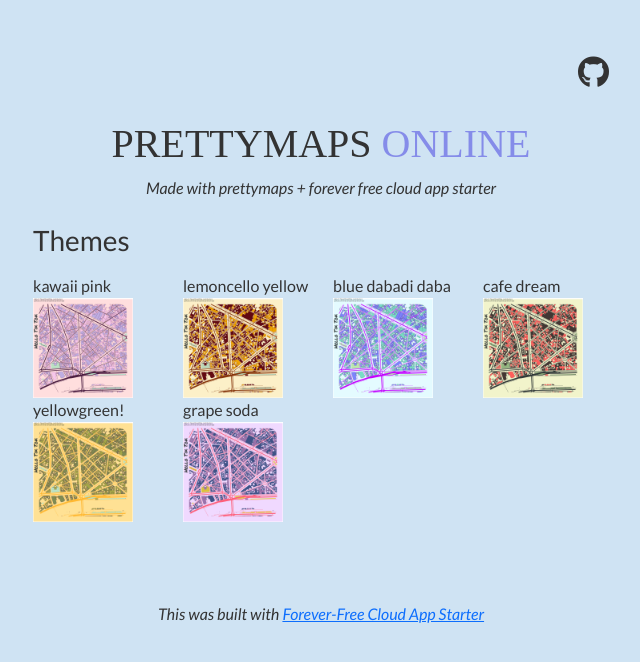
After one commit to celina-lopez/prettymaps-online, a FastAPI app: template templates/examples.html in a window 1280 px wide. The commit adds this page. Shown: the top 662 px of the page, without its empty margins (319-959 px from the left). Run offline with FastAPI, Linux system fonts and the light colour scheme; the template is opened without the code that fills it, so the values that code supplies are empty; some web fonts are replaced.

Commit message:
added examples to themes

```diff
--- a/main.py
+++ b/main.py
@@ -27,6 +27,10 @@
             "readme": mistune.html(readme_content)
         })
 
+@app.get("/examples")
+async def examples(request: Request):
+  return templates.TemplateResponse("examples.html", {"request": request})
+
 @app.get('/api/')
 async def api(x: Optional[float] = None, y: Optional[float] = None, name: Optional[str] = None, theme_num: Optional[int] = 0):
     report = mapit.get_image(x, y, name, theme_num)
--- a/services/mapit.py
+++ b/services/mapit.py
@@ -67,7 +67,7 @@
 
     # Plot
     layers = plot(
-        (x , y), radius = 100,
+        (x , y), radius = 500,
         ax = ax,
         layers = {
             'perimeter': {'circle': False, 'dilate': dilate},
@@ -98,7 +98,7 @@
             },
         },
         drawing_kwargs = theme[theme_num],
-        osm_credit = {'x': 0, 'y': 0, 'color': '#fff'}
+        osm_credit = {'x': 0.02, 'y': 0.01, 'color': '#2F3737'}
     )
 
     # Set bounds
--- /dev/null
+++ b/templates/examples.html
@@ -0,0 +1,53 @@
+{% extends "layout.html" %}
+{% block body %}
+
+<div class="container py-5 mb-3 content" x-data="{}">
+  <div class="text-end mb-4">
+    <div style="font-size: 2em; cursor: pointer;" x-on:click="location.href='https://github.com/czhu12/forever-free-cloud-app-starter'">
+      <i class="fab fa-github"></i>
+    </div>
+  </div>
+  <div class="text-center mb-4">
+    <div class="h1 text-center fancy-font">
+      PRETTYMAPS <span class="text-main">ONLINE</span>
+    </div>
+    <i>Made with prettymaps + forever free cloud app starter</i>
+  </div>
+
+  <div class="d-grid gap-2">
+    <h3>Themes</h3>
+    <div class="row">
+      <div class="col-3">
+        kawaii pink<br/>
+        <img src="/static/kawaii.png" height="100" />
+      </div>
+      <div class="col-3">
+        lemoncello yellow<br/>
+        <img src="/static/lemoncello.png" height="100" />
+      </div>
+      <div class="col-3">
+        blue dabadi daba<br/>
+        <img src="/static/electric.png" height="100" />
+      </div>
+      <div class="col-3">
+        cafe dream<br/>
+        <img src="/static/cafe.png" height="100" />
+      </div>
+      <div class="col-3">
+        yellowgreen!<br/>
+        <img src="/static/yellowgreen.png" height="100" />
+      </div>
+      <div class="col-3">
+        grape soda<br/>
+        <img src="/static/three.png" height="100" />
+      </div>
+    </div>
+  </div>
+</div>
+
+<div class="footer-copyright text-center py-3">
+  <i>This was built with <a target="_blank" href="https://forever-free-cloud-app-starter.chriszhu.me/">Forever-Free Cloud App Starter</a></i>
+</div>
+
+
+{% endblock %}
```
Also changed, not shown: templates/index.html (+58 -10 lines), README.md, static/cafe.png (added), static/electric.png (added), static/favicon.ico, static/kawaii.png (added), static/lemoncello.png (added), static/three.png (added), static/yellowgreen.png (added), 1 other file.
